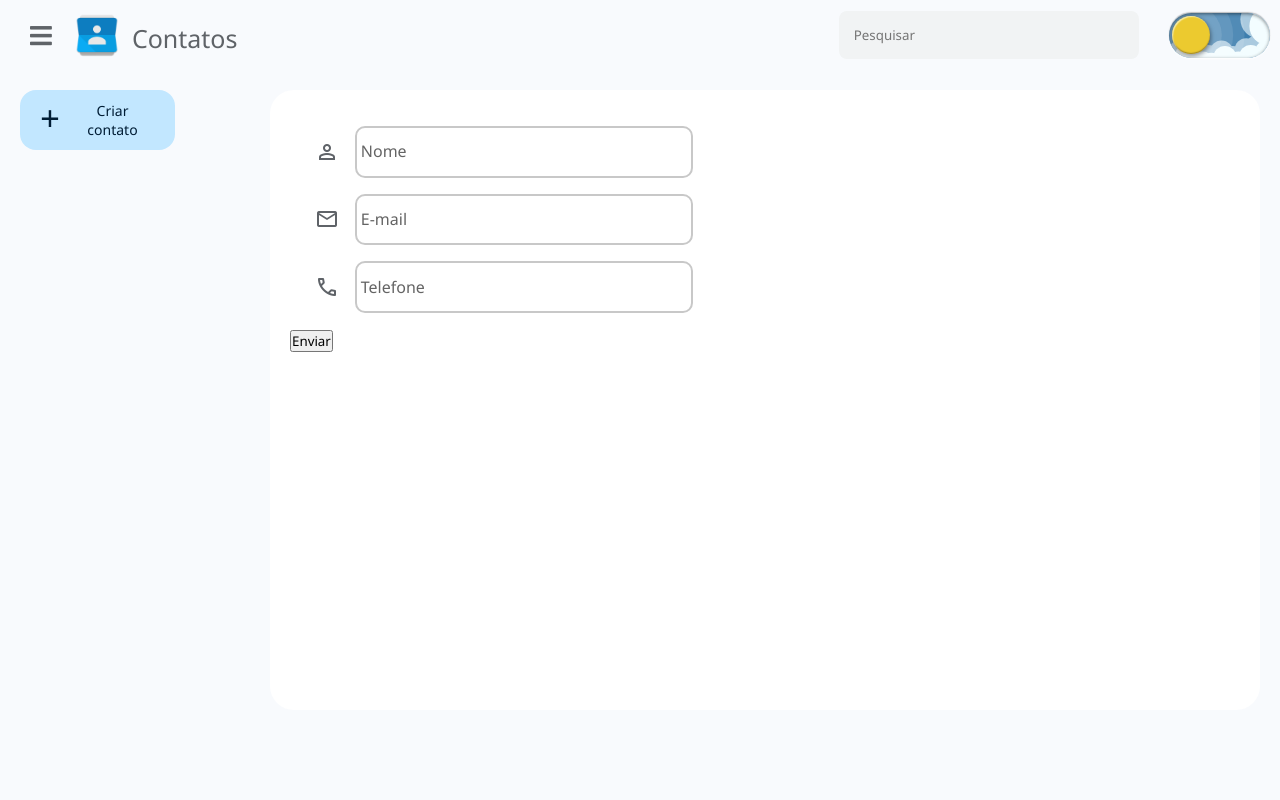
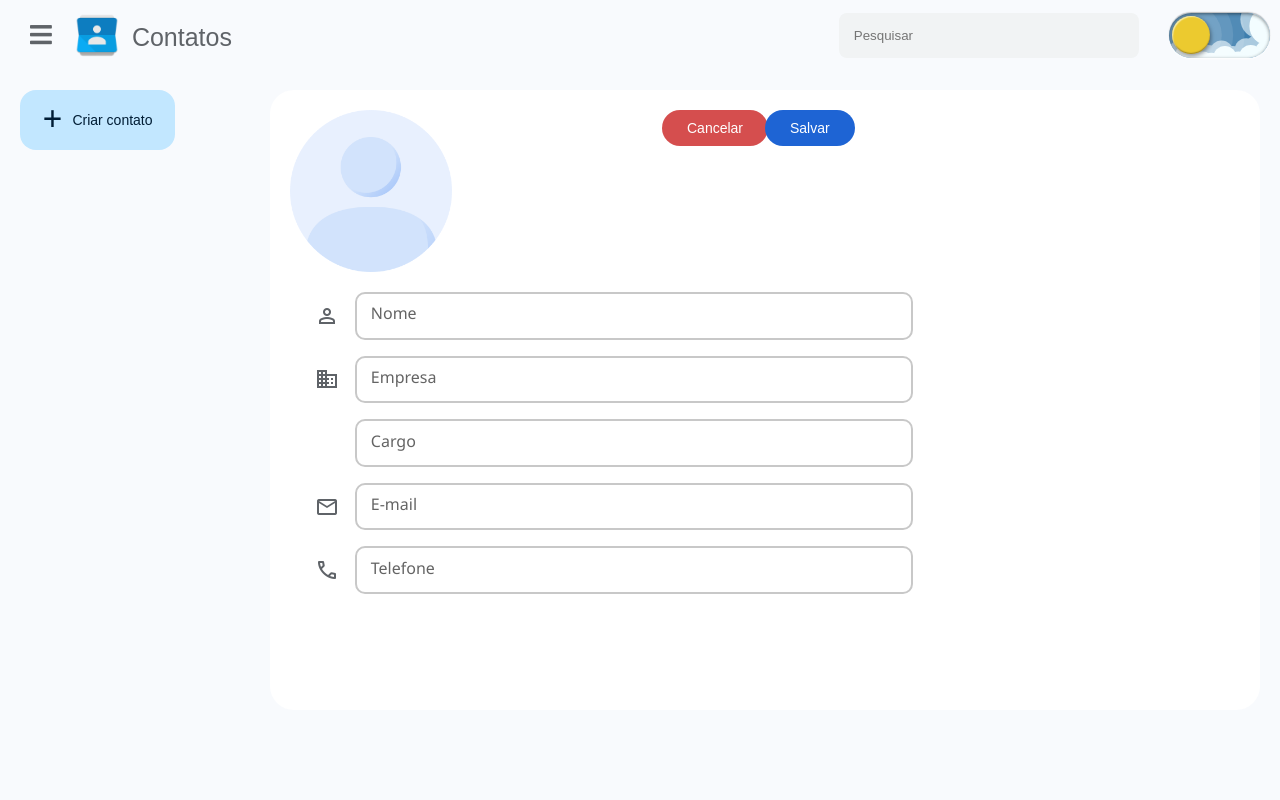
Before and after one commit to derikincode/contact-management-system, a PHP site: page /pages/create-contact.php in a window 1280 px wide. Run offline with PHP 8.4, Linux system fonts and the light colour scheme.

Commit message:
Nova Atualização

```diff
--- /dev/null
+++ b/assets/css/color.css
@@ -0,0 +1,12 @@
+:root {
+    --main-bg-color: #f8fafd;
+    --main-text-color: #5f6368;
+    --logo-text-hover-color: #333;
+    --search-bar-bg-color: #f1f3f4;
+    --create-button-bg-color: #C2E7FF;
+    --create-button-text-color: #001D35;
+    --create-button-hover-shadow: rgba(9, 9, 9, 0.41);
+    --bg: white; /* Cor de fundo padrão */
+    --primary: #007bff; /* Cor primária */
+    --primaryT: rgba(0, 123, 255, 0.25); /* Cor de realce primária */
+}
--- /dev/null
+++ b/assets/css/reset.css
@@ -0,0 +1,5 @@
+* {
+    padding: 0;
+    margin: 0;
+    box-sizing: border-box;
+}
--- a/assets/css/style.css
+++ b/assets/css/style.css
@@ -1,26 +1,7 @@
 @import './fonts.css';
+@import './reset.css';
+@import './color.css';
 
-/* Definição das variáveis de cores */
-:root {
-    --main-bg-color: #f8fafd;
-    --main-text-color: #5f6368;
-    --logo-text-hover-color: #333;
-    --search-bar-bg-color: #f1f3f4;
-    --create-button-bg-color: #C2E7FF;
-    --create-button-text-color: #001D35;
-    --create-button-hover-shadow: rgba(9, 9, 9, 0.41);
-    --bg: white; /* Cor de fundo padrão */
-    --primary: #007bff; /* Cor primária */
-    --primaryT: rgba(0, 123, 255, 0.25); /* Cor de realce primária */
-}
-
-/* Estilos gerais */
-* {
-    padding: 0;
-    margin: 0;
-    box-sizing: border-box;
-    font-family: 'Segoe UI', sans-serif;
-}
 
 body {
   font-family: Arial, sans-serif;
@@ -49,10 +30,6 @@ header {
   font-size: 25px;
 }
 
-/* .logo a:hover {
-    color: var(--logo-text-hover-color);
-} */
-
 .icon-img {
   width: 50px;
   height: 50px;
@@ -76,7 +53,8 @@ header {
 }
 
 .menu-toggle {
-  background-color: transparent; /* Removendo o fundo */
+  background-color: transparent;
+  /* Removendo o fundo */
   cursor: pointer;
   font-size: 25px;
 }
@@ -122,7 +100,7 @@ nav {
   transform: translateX(-100%);
 }
 
-#main-nav.active + .content {
+#main-nav.active+.content {
   margin-left: 0;
 }
 
@@ -135,11 +113,13 @@ nav {
 }
 
 .content-background .inputGroup {
-  margin-left: 50px; /* Adicione margem à esquerda */
+  margin-left: 50px;
+  /* Adicione margem à esquerda */
 }
 
 .inputGroup input[type="text"] {
-  margin-left: 15px; /* Adiciona margem à esquerda do input */
+  margin-left: 15px;
+  /* Adiciona margem à esquerda do input */
 }
 
 
@@ -200,7 +180,7 @@ nav {
 .inputGroup {
   font-family: 'Segoe UI', sans-serif;
   margin: 1em 0 1em 0;
-  max-width: 190px;
+  max-width: 300px;
   position: relative;
 }
 
@@ -217,7 +197,7 @@ nav {
 .inputGroup label {
   font-size: 100%;
   position: absolute;
-  left: 0;
+  left: 10px;
   padding: 0.8em;
   margin-left: 0.5em;
   pointer-events: none;
@@ -226,8 +206,8 @@ nav {
   transform: translateY(-105%);
 }
 
-.inputGroup input:focus ~ label,
-.inputGroup input:valid ~ label {
+.inputGroup input:focus~label,
+.inputGroup input:valid~label {
   transform: translateY(-200%) scale(.9);
   margin: 0em;
   margin-left: 1.3em;
@@ -240,9 +220,11 @@ nav {
   border-color: #1e64d4;
 }
 
-ul > a {
-    text-decoration: none; /* Remove o sublinhado padrão */
-    color: inherit; /* Herda a cor do texto do elemento pai */
+ul>a {
+  text-decoration: none;
+  /* Remove o sublinhado padrão */
+  color: inherit;
+  /* Herda a cor do texto do elemento pai */
 }
 
 .toggle-switch {
@@ -279,7 +261,7 @@ ul > a {
   transition: 0.3s;
 }
 
-  .checkbox:checked ~ .slider {
+.checkbox:checked~.slider {
   background-color: var(--light);
 }
 
@@ -298,7 +280,7 @@ ul > a {
   transition: 0.3s;
 }
 
-  .checkbox:checked ~ .slider::before {
+.checkbox:checked~.slider::before {
   -webkit-transform: translateX(50px);
   -ms-transform: translateX(50px);
   transform: translateX(50px);
@@ -329,7 +311,10 @@ ul > a {
   --circle-transition: .3s cubic-bezier(0, -0.02, 0.35, 1.17);
 }
 
-  .theme-switch, .theme-switch *, .theme-switch *::before, .theme-switch *::after {
+.theme-switch,
+.theme-switch *,
+.theme-switch *::before,
+.theme-switch *::after {
   -webkit-box-sizing: border-box;
   box-sizing: border-box;
   margin: 0;
@@ -475,15 +460,15 @@ ul > a {
 
 /* actions */
 
-  .theme-switch__checkbox:checked + .theme-switch__container {
+.theme-switch__checkbox:checked+.theme-switch__container {
   background-color: var(--container-night-bg);
 }
 
-  .theme-switch__checkbox:checked + .theme-switch__container .theme-switch__circle-container {
+.theme-switch__checkbox:checked+.theme-switch__container .theme-switch__circle-container {
   left: calc(100% - var(--circle-container-offset) - var(--circle-container-diameter));
 }
 
-  .theme-switch__checkbox:checked + .theme-switch__container .theme-switch__circle-container:hover {
+.theme-switch__checkbox:checked+.theme-switch__container .theme-switch__circle-container:hover {
   left: calc(100% - var(--circle-container-offset) - var(--circle-container-diameter) - 0.187em)
 }
 
@@ -491,22 +476,23 @@ ul > a {
   left: calc(var(--circle-container-offset) + 0.187em);
 }
 
-  .theme-switch__checkbox:checked + .theme-switch__container .theme-switch__moon {
+.theme-switch__checkbox:checked+.theme-switch__container .theme-switch__moon {
   -webkit-transform: translate(0);
   -ms-transform: translate(0);
   transform: translate(0);
 }
 
-  .theme-switch__checkbox:checked + .theme-switch__container .theme-switch__clouds {
+.theme-switch__checkbox:checked+.theme-switch__container .theme-switch__clouds {
   bottom: -4.062em;
 }
 
-  .theme-switch__checkbox:checked + .theme-switch__container .theme-switch__stars-container {
+.theme-switch__checkbox:checked+.theme-switch__container .theme-switch__stars-container {
   top: 50%;
   -webkit-transform: translateY(-50%);
   -ms-transform: translateY(-50%);
   transform: translateY(-50%);
 }
+
 /* Defina os estilos para os diferentes temas aqui */
 .dark-theme-body {
   background-color: #333;
@@ -517,16 +503,14 @@ ul > a {
   color: white;
 }
 
-     /* Ajuste de layout para posicionar o ícone à esquerda */
-  .inputGroup {
-    position: relative;
-  }
 
 #person,
+#company,
 #mail,
 #call {
   position: absolute;
-    left: -25px; /* Ajuste a posição conforme necessário */
+  left: -25px;
+  /* Ajuste a posição conforme necessário */
   top: 50%;
   transform: translateY(-50%);
 }
@@ -547,6 +531,7 @@ th {
   text-align: left;
   /* border-bottom: 1px solid #c4c7c5; */
 }
+
 td {
   padding: 8px;
   text-align: left;
@@ -556,3 +541,55 @@ td {
 th {
   background-color: #f2f2f2;
 }
+
+.iconAvatar img {
+  height: 162px;
+  width: 162px;
+}
+
+
+
+.buttonSave button {
+  background-color: #1e64d4;
+  color: white;
+  font-size: 14px;
+  padding: 10px 25px;
+  border-radius: 20px;
+  border: none;
+}
+
+.buttonReset button{
+  background-color: #c81616c1;
+  color: white;
+  font-size: 14px;
+  padding: 10px 25px;
+  border-radius: 20px;
+  border: none;
+}
+
+.buttonSave button:hover {
+  box-shadow: 0 2px 4px var(--create-button-hover-shadow);
+}
+
+.buttonReset button:hover {
+  box-shadow: 0 2px 4px var(--create-button-hover-shadow);
+}
+
+.buttonReset {
+  transform: translateY(-500px);
+  left: 40%;
+  position: absolute;
+}
+.buttonSave {
+  transform: translateY(-500px);
+  left: 50%;
+  position: absolute;
+}
+
+.buttonReset button:active {
+  transform: scale(0.95);
+}
+
+.buttonSave button:active {
+  transform: scale(0.95);
+}
--- a/pages/create-contact.php
+++ b/pages/create-contact.php
@@ -52,11 +52,23 @@ include '../config/addContact.php';
         </nav>
         <div class="content">
             <div class="content-background">
+                <div class="iconAvatar">
+            <img class="iconAvatar" src="../assets/img/photo_silhouette.png" alt="">
+            </div>
                 <form action="./create-contact.php" method="POST"> <!-- Adicionando um formulário -->
                     <div class="inputGroup">
                         <span class="material-symbols-outlined" id="person">person</span>
-                        <input type="text" name="name" required="" autocomplete="off">
+                        <input type="text" name="name" required="true" autocomplete="off">
                         <label for="name">Nome</label>
+                    </div>
+                    <div class="inputGroup">
+                        <span class="material-symbols-outlined" id="company">domain</span>
+                        <input type="text" name="company" required="" autocomplete="off">
+                        <label for="company">Empresa</label>
+                    </div>
+                    <div class="inputGroup">
+                        <input type="text" name="Office" required="" autocomplete="off">
+                        <label for="Office">Cargo</label>
                     </div>
                     <div class="inputGroup">
                         <span class="material-symbols-outlined" id="mail">mail</span>
@@ -68,7 +80,12 @@ include '../config/addContact.php';
                         <input type="text" name="phone" required="" autocomplete="off">
                         <label for="phone">Telefone</label>
                     </div>
-                    <button type="submit">Enviar</button> <!-- Botão de envio -->
+                    <div class="buttonReset">
+                        <button type="reset">Cancelar</button>
+                    </div>
+                    <div class="buttonSave">
+                    <button type="submit">Salvar</button> <!-- Botão de envio -->
+                    </div>
                 </form>
             </div>
         </div>
```
Also changed, not shown: assets/img/photo_silhouette.png (added). Lines whose indentation alone changed are shown as unchanged.
